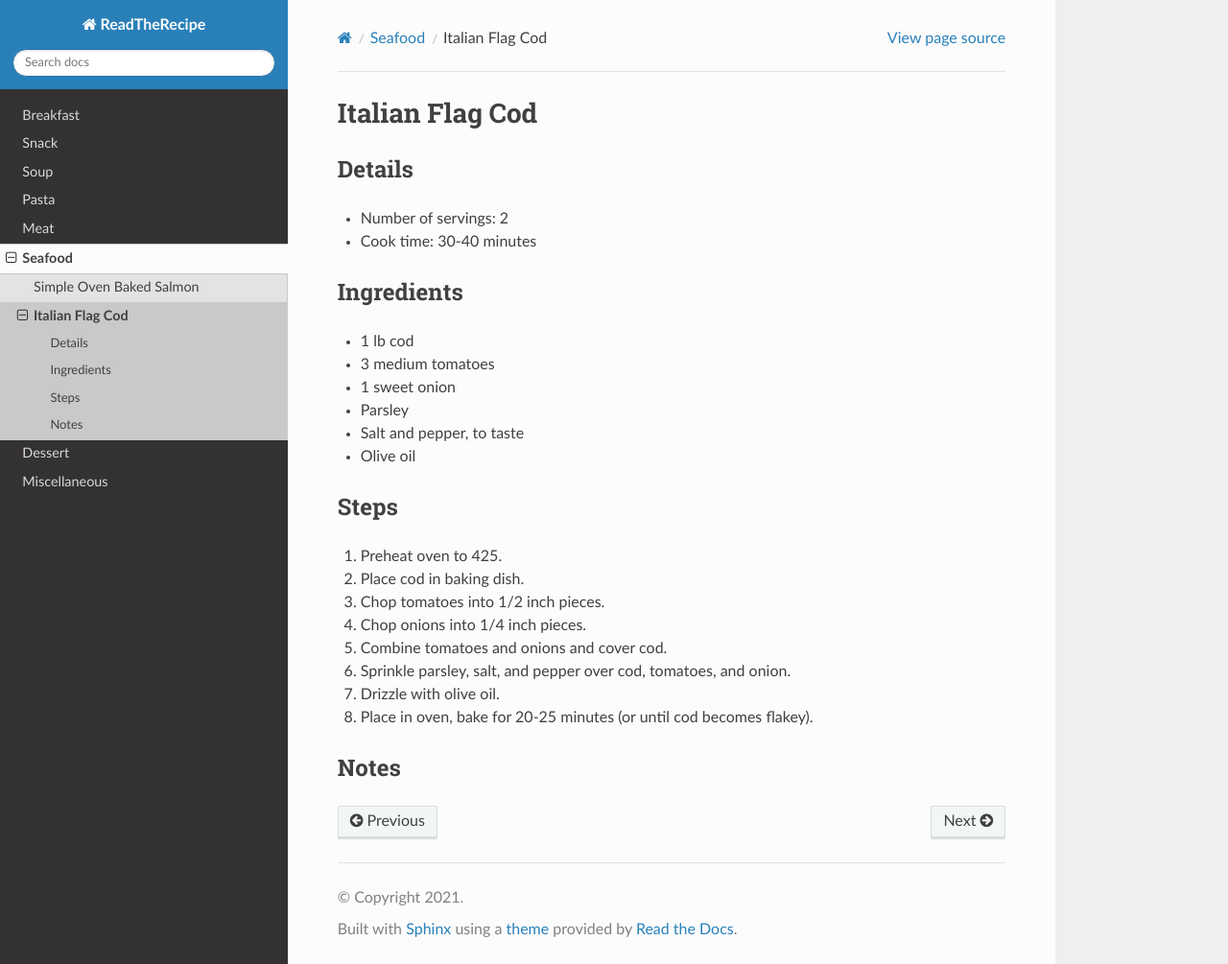
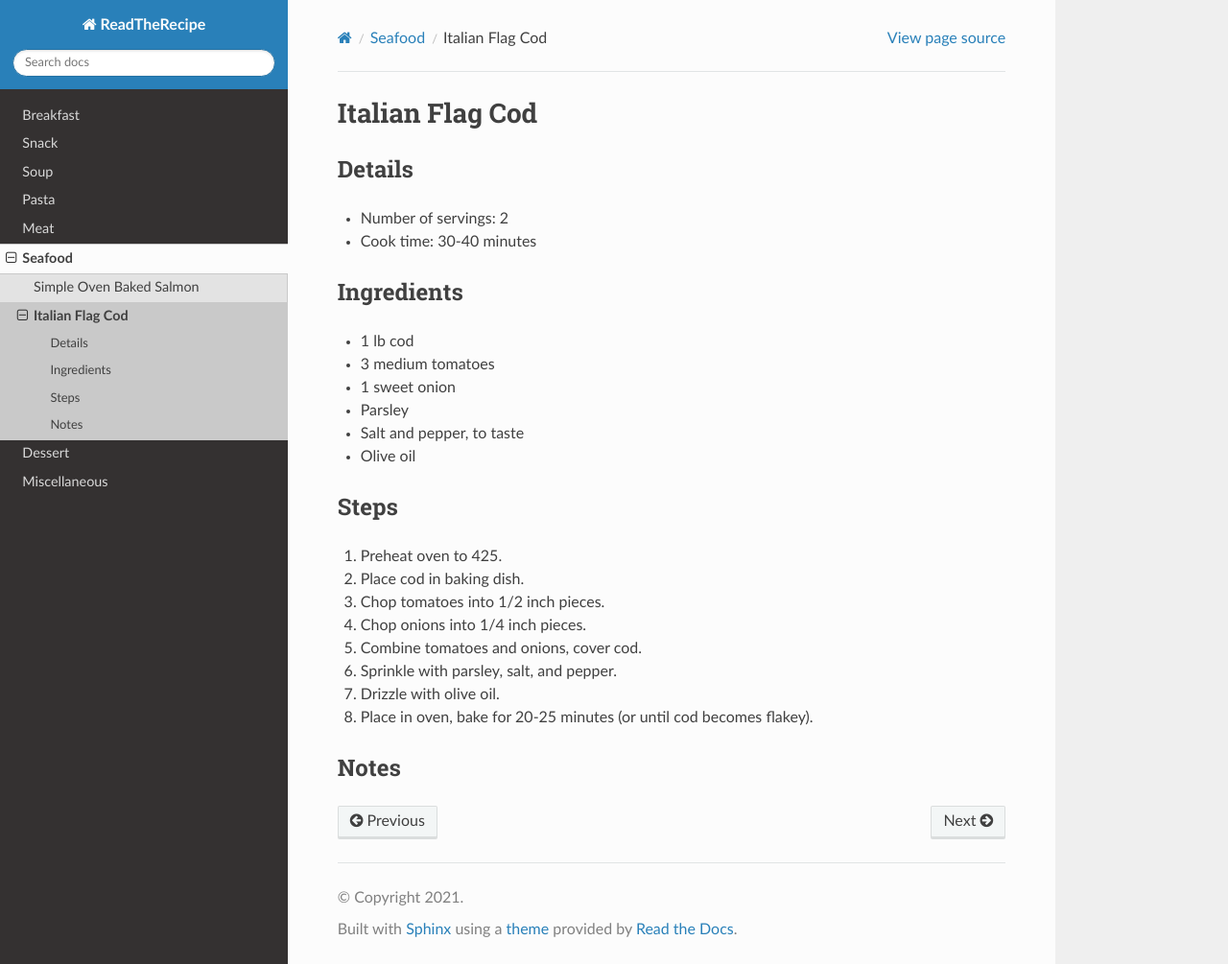
Before and after one commit to bernardopacini/ReadTheRecipe, a Sphinx documentation site: the page built from source/seafood/italianFlagCod.rst, in a window 1280 px wide and 1005 px high. Shown: the whole window at 96% size. Built offline with Sphinx 7.4.7 and the Read the Docs theme 2.0.0, drawn with Linux system fonts in a browser that asks for light colours.

Commit message:
Recipe Wording

```diff
--- a/source/seafood/italianFlagCod.rst
+++ b/source/seafood/italianFlagCod.rst
@@ -24,8 +24,8 @@ Steps
 #. Place cod in baking dish.
 #. Chop tomatoes into 1/2 inch pieces.
 #. Chop onions into 1/4 inch pieces.
-#. Combine tomatoes and onions and cover cod.
-#. Sprinkle parsley, salt, and pepper over cod, tomatoes, and onion.
+#. Combine tomatoes and onions, cover cod.
+#. Sprinkle with parsley, salt, and pepper.
 #. Drizzle with olive oil.
 #. Place in oven, bake for 20-25 minutes (or until cod becomes flakey).
 
```
